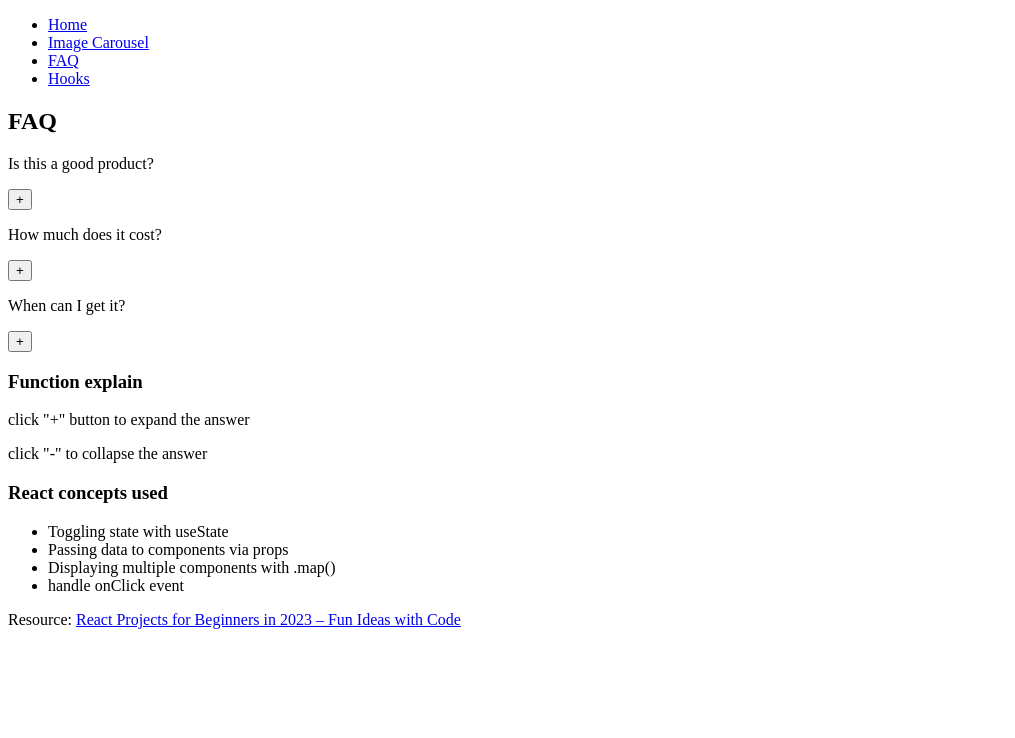
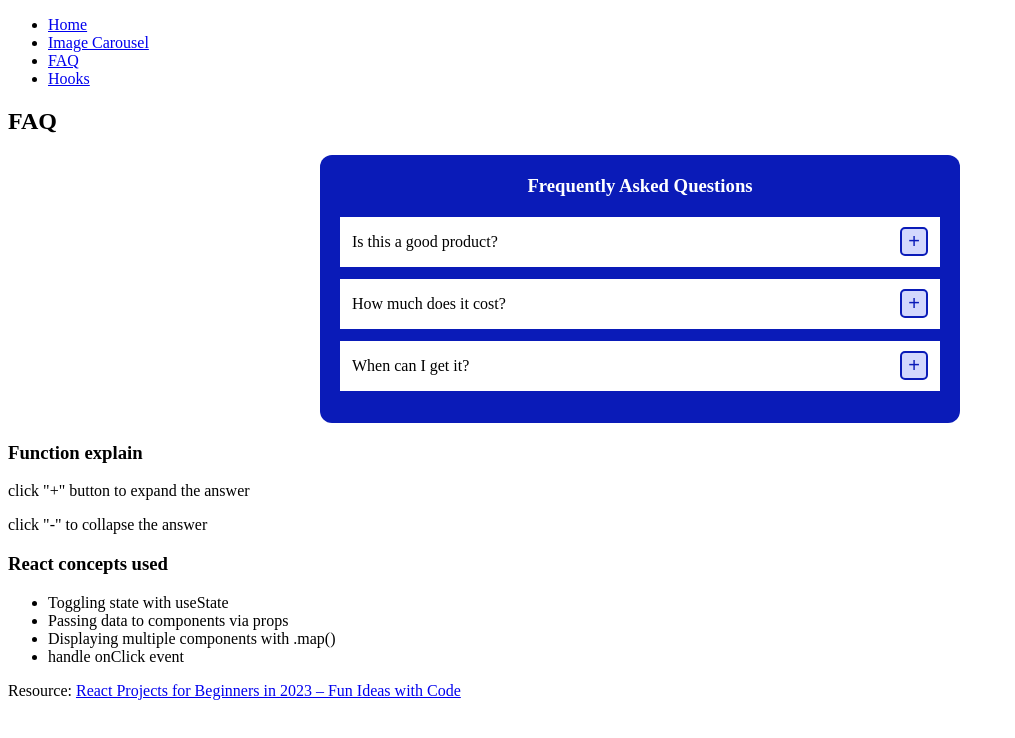
Before and after one commit to JiangyueWang/react-mini-projects, a React (Create React App) app: page /faq in a window 1280 px wide. Shown: the top 738 px of the page, without its empty margins (0-1015 px from the left). Built offline with nearby package versions, Linux system fonts and the light colour scheme.

Commit message:
created FaqPage.css + updated styiing on FaqPage

```diff
--- a/src/components/FaqOne/FaqOne.jsx
+++ b/src/components/FaqOne/FaqOne.jsx
@@ -2,10 +2,15 @@ import QuestionOne from "./QuestionOne";
 
 const FaqOne = (props) => {
     return (
-        <div>
-            {props.questions.map(question => (
+        <div >
+            <div className="container">
+            <h3>Frequently Asked Questions</h3>
+            <div className="questions">
+                {props.questions.map(question => (
                 <QuestionOne question={question}/>
             ))}
+            </div>
+            </div>
             <div>
                 <h3>Function explain</h3>
                 <p>click "+" button to expand the answer</p>
--- a/src/components/FaqOne/QuestionOne.jsx
+++ b/src/components/FaqOne/QuestionOne.jsx
@@ -5,11 +5,19 @@ const QuestionOne = (props) => {
         setOpen(!isOpen)
     }
     return (
-    <div>
-        <p>{props.question.title}</p>
-        <button onClick={handleClick}>{isOpen ? "-" : "+"}</button>
-        {isOpen === true ? (<p>{props.question.info}</p>) : null}
-    </div>
+        <section>
+            <div className="question">
+                <div className="flex">
+                    <p>{props.question.title}</p>
+                    <div>
+                        <button onClick={handleClick}>{isOpen ? "-" : "+"}</button>
+                    </div>
+
+                </div>
+                {isOpen === true ? (<p>{props.question.info}</p>) : null}
+            </div>
+        </section>
+
     );
 }
 
--- /dev/null
+++ b/src/pages/FaqPage/FaqPage.css
@@ -0,0 +1,30 @@
+.container {
+    background-color: rgb(10, 27, 184);
+    max-width: 600px;
+    padding: 10px 20px 20px;
+    border-radius: 12px;
+    margin: 0 auto;
+  }
+.container h3 {
+    margin: 0 auto;
+    text-align: center;
+    padding: 10px 0 20px 0;
+    color: white;
+  }
+button {
+    background: rgb(211, 216, 253);
+    color: rgb(10, 27, 184);
+    border: 2px solid rgb(10, 27, 184);
+    border-radius: 5px;
+    font-size: 20px;
+  }
+.question {
+    background-color: white;
+    margin-bottom: 12px;
+}
+.flex{
+    display: flex;
+    align-items: center;
+    justify-content: space-between;
+    padding: 0 12px;
+}
--- a/src/pages/FaqPage/FaqPage.js
+++ b/src/pages/FaqPage/FaqPage.js
@@ -1,4 +1,5 @@
-import FaqOne from "../../components/FaqOne/FaqOne"
+import FaqOne from "../../components/FaqOne/FaqOne";
+import "../FaqPage/FaqPage.css"
 const FaqPage = () => {
     const questions = [
         {
```
